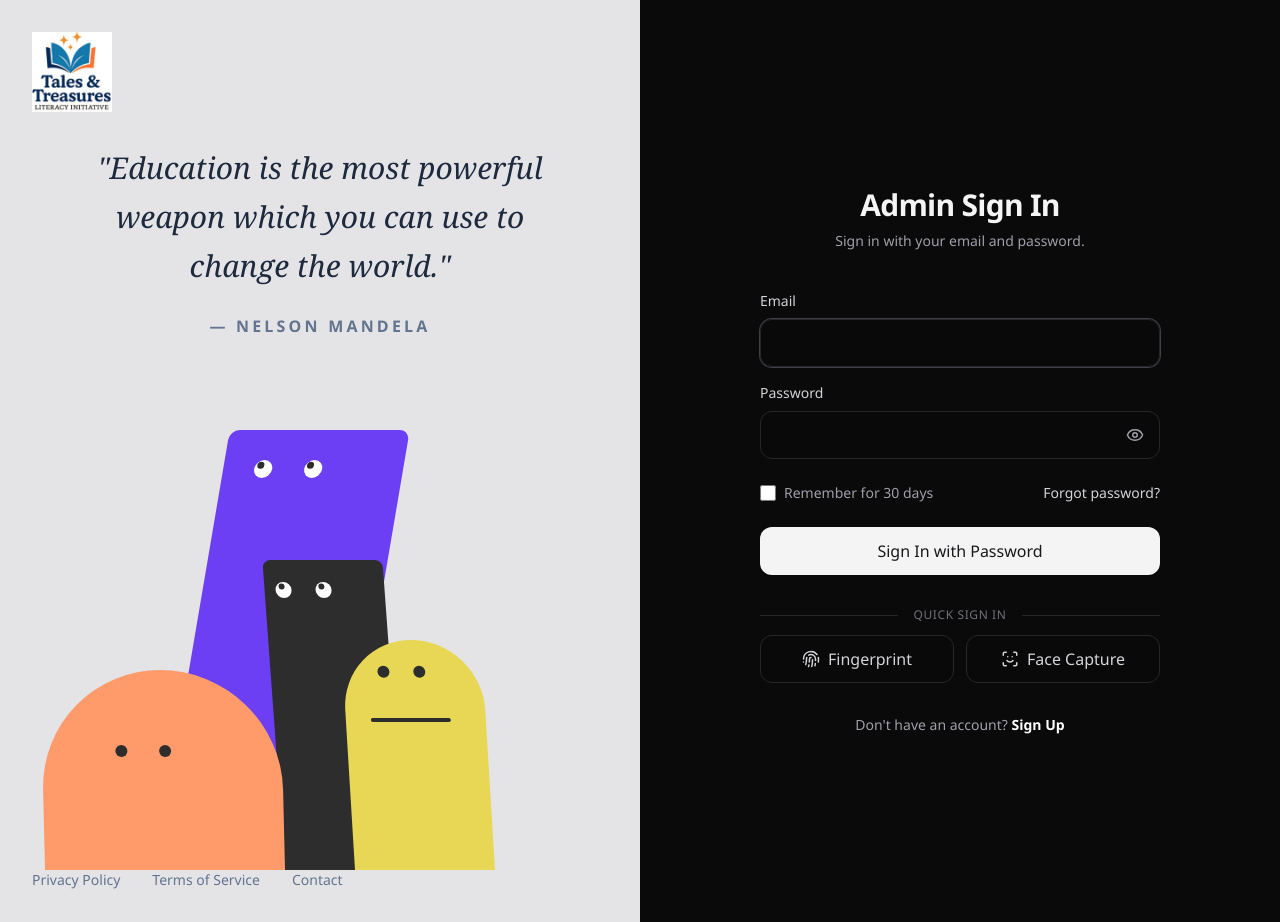
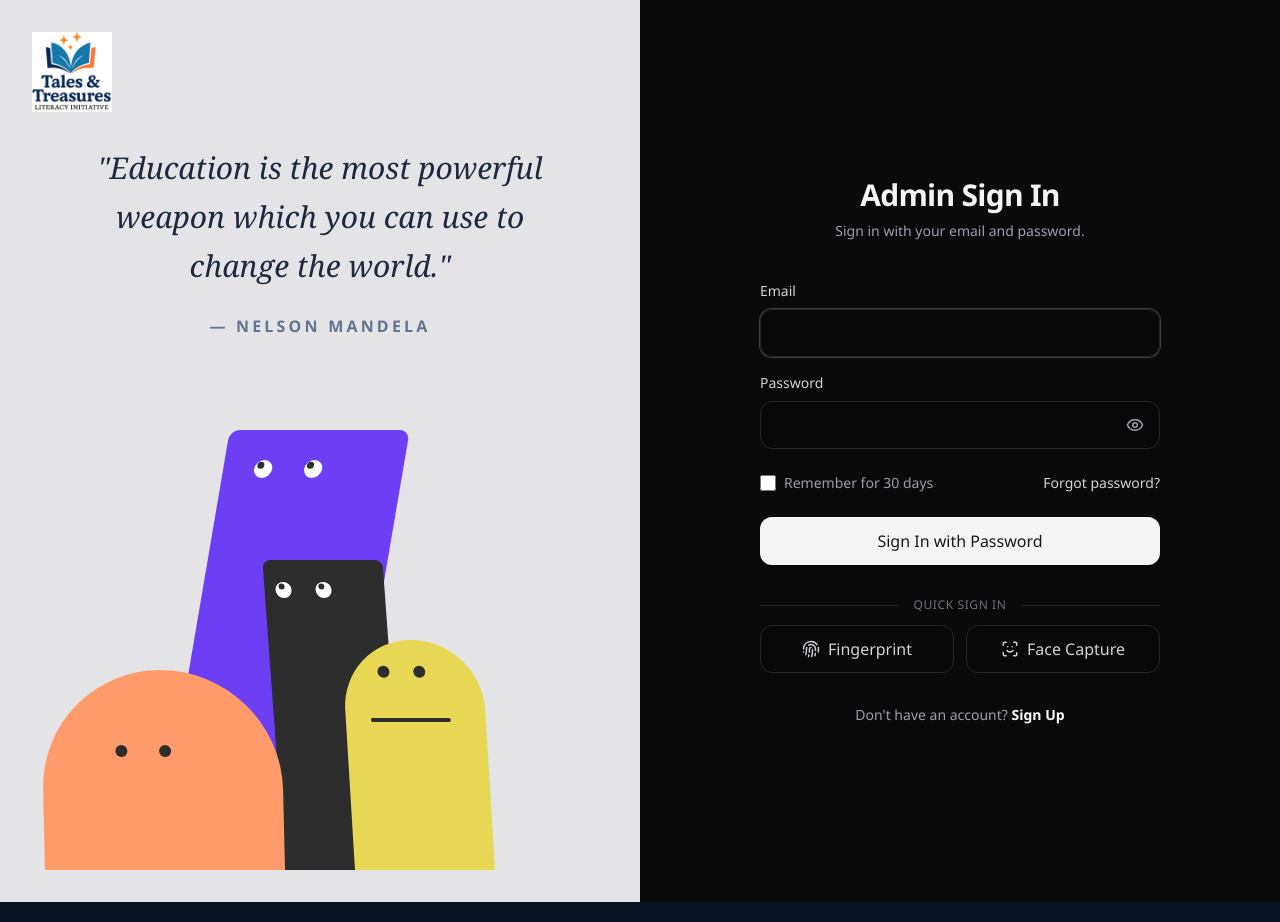
Before and after one commit to Dikeh-1/tales-and-treasures-admin, a React (Vite) app: page /login in a window 1280 px wide. Built offline with nearby package versions, Linux system fonts and the light colour scheme; no server answers.

Commit message:
style: remove privacy policy and terms links from auth layout

```diff
--- a/src/components/ui/AnimatedAuthLayout.tsx
+++ b/src/components/ui/AnimatedAuthLayout.tsx
@@ -515,17 +515,7 @@ export default function AnimatedAuthLayout({
           </div>
         </div>
 
-        <div className="relative z-20 flex items-center gap-8 text-sm text-slate-500">
-          <a href="#" className="hover:text-slate-800 transition-colors">
-            Privacy Policy
-          </a>
-          <a href="#" className="hover:text-slate-800 transition-colors">
-            Terms of Service
-          </a>
-          <a href="#" className="hover:text-slate-800 transition-colors">
-            Contact
-          </a>
-        </div>
+
       </div>
 
       {/* Right Content Section */}
```
